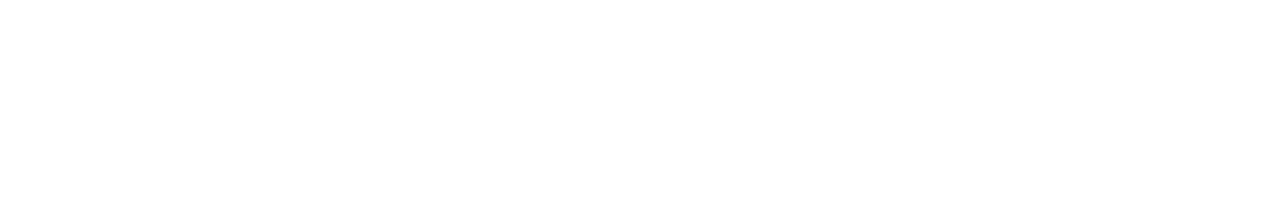
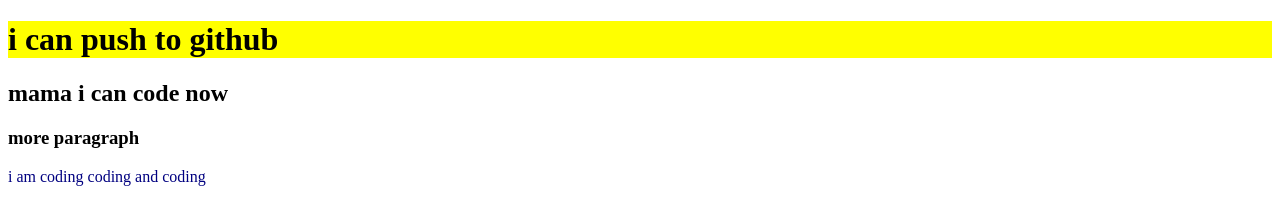
Before and after one commit to mdsabbir-hossain/my-first-rep, a plain HTML site: page index.html in a window 1280 px wide. Drawn offline with Linux system fonts and the light colour scheme.

Commit message:
Added my first git hub

```diff
--- a/index.html
+++ b/index.html
@@ -5,8 +5,12 @@
     <meta http-equiv="X-UA-Compatible" content="IE=edge">
     <meta name="viewport" content="width=device-width, initial-scale=1.0">
     <title>my first github rep</title>
+    <link rel="stylesheet" href="style.css">
 </head>
 <body>
-
+    <h1> i can push to github</h1>
+    <h2>mama i can code now</h2>
+    <h3>more paragraph</h3>
+    <p>i am coding coding and coding</p>
 </body>
 </html>
--- /dev/null
+++ b/style.css
@@ -0,0 +1,6 @@
+p{
+    color:navy;
+}
+h1{
+    background-color:yellow;
+}
```
